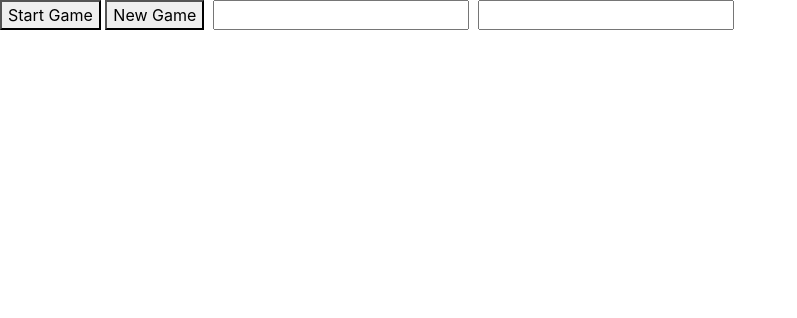
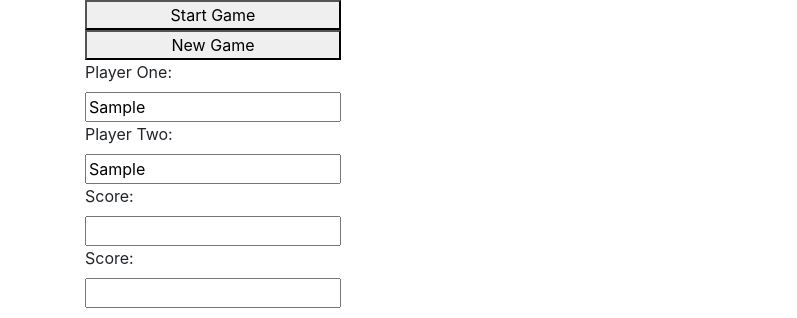
Before and after one commit to gregkrieger/TIC-TAC-TOE, a plain HTML site: page index.html in a window 1280 px wide. Both pictures are taken after typing "Sample", "Sample" into the empty fields and a click on the input "Submit". Shown: the whole page, without its empty margins (0-797 px from the left). Drawn offline with nearby package versions, Linux system fonts and the light colour scheme.

Commit message:
Finished

```diff
--- a/script.js
+++ b/script.js
@@ -64,13 +64,16 @@ const GameBoard = (() => {
     let playerTwoScore = 0;
 
     function startGame(){
-      $("body").append(table);
+      $(".container").append(table);
 
       console.log(myGameBoard);
 
       var myGameBoard = [...Array(3)].map(e => Array(3));
       var i = 0;
 
+      const playerOne = player(displayController.pOne, playerOneScore);
+
+      const playerTwo = player(displayController.pTwo, playerTwoScore);
 
 
       var checkResult = function(){
@@ -190,7 +193,8 @@ const GameBoard = (() => {
     function newGame(){
 
        $("table").remove();
-
+       $('#pOneSetScore').val(playerOneScore);
+       $('#pTwoSetScore').val(playerTwoScore);
     startGame();
     }
     //to add dom elements to array var newArr = $(element).toArray(); and then to do something with it $.each(newArr, function(i, val){console.log(val.innerHTML)})
@@ -229,11 +233,11 @@ const displayController = (() =>{
   // <label for="pTwo"></label>
   // <input type="text" id="pTwo" name="pTwo"></input>
   // <input type="submit" value="Submit">`
-  let pOne =  player;
-      let pTwo =  player;
-      pOne = "Greg";
-      pTwo = "Charlie";
-    console.log(pOne)
+  // let pOne =  player.name;
+  //     let pTwo =  player.name;
+    //   pOne = "Greg";
+    //   pTwo = "Charlie";
+    // console.log(pOne)
 
   let form =
   `<form>
@@ -246,6 +250,7 @@ const displayController = (() =>{
   //<input type="submit" value="Submit" onclick = "displayController.submitPlayer()"></input>
   $(document).ready( $("body").append(form))
 
+
   // function submitPlayer(){
 
 
@@ -257,12 +262,16 @@ const displayController = (() =>{
   // console.log(pOne.name.value, pTwo.name.value)
   //   )
   // }
-  let gameSet = `<button  class = "startGame" onclick="GameBoard.startGame()">Start Game</button>
+  let gameSet = `<div class = "container"><button  class = "startGame" onclick="GameBoard.startGame()">Start Game</button>
   <button  class = "newGame" onclick="GameBoard.newGame()">New Game</button>
-  <label for="pOneSet"></label>
+  <label for="pOneSet">Player One: </label>
   <input type="text" id="pOneSet" name="pOneSet"></input>
-  <label for="pTwoSet"></label>
-  <input type="text" id="pTwoSet" name="pTwoSet"></input>`
+  <label for="pTwoSet">Player Two: </label>
+  <input type="text" id="pTwoSet" name="pTwoSet"></input>
+  <label for="pOneSetScore">Score: </label>
+  <input type="text" id="pOneSetScore" name="pOneSetScore"></input>
+  <label for="pTwoSetScore">Score: </label>
+  <input type="text" id="pTwoSetScore" name="pTwoSetScore"></input></div> `
 
   $(document).ready(function() {
 
@@ -273,17 +282,22 @@ const displayController = (() =>{
         // pOne.name = $('#pOne')
         // pTwo.name = $('#pTwo')
 
-        pOne.name =  $('#pOne').val()
-        pTwo.name =  $('#pTwo').val()
-        $('#pOneSet').val(pOne)
-        $("#pTwoSet").val(pTwo)
+        pOne=  $('#pOne').val()
+        pTwo =  $('#pTwo').val()
+
+        // $('#pOneSet').val(pOne)
+        // $("#pTwoSet").val(pTwo)
 
 
 
         console.log(pOne, pTwo);
         $(document).ready( $("body").append(gameSet));
+        $(document).ready( $("form").remove());
+        $('#pOneSet').val(pOne);
+        $('#pTwoSet').val(pTwo);
 
     });
+
   });
 
 
--- a/style.css
+++ b/style.css
@@ -5,3 +5,8 @@
   font-weight:normal;overflow:hidden;padding:20px 20px;word-break:normal;}
 .tg .tg-baqh{text-align:center;vertical-align:top}
 .tg .tg-0lax{text-align:left;vertical-align:top}
+
+.container {
+  display: grid;
+  justify-content: start;
+}
```
